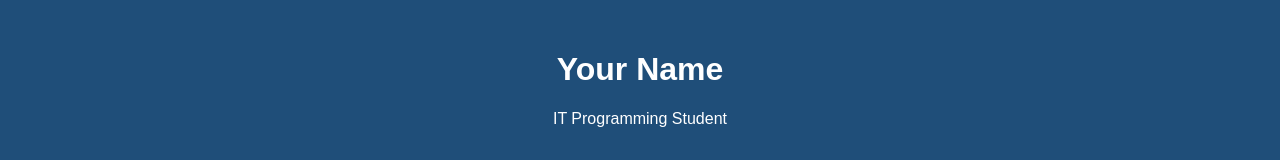
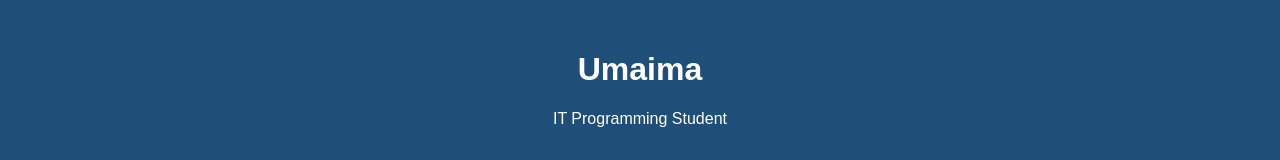
Before and after one commit to umaima100126-code/umaima100126-code.gethub.io, a plain HTML site: page index.html in a window 1280 px wide. Shown: the top 160 px of the page. Drawn offline with Linux system fonts and the light colour scheme.

Commit message:
Update header with name 'Umaima'

```diff
--- a/index.html
+++ b/index.html
@@ -98,7 +98,7 @@
 <body>
 
     <header>
-<h1>Your Name</h1>
+<h1>Umaima</h1>
 <p>IT Programming Student</p>
 </header>
 
```
